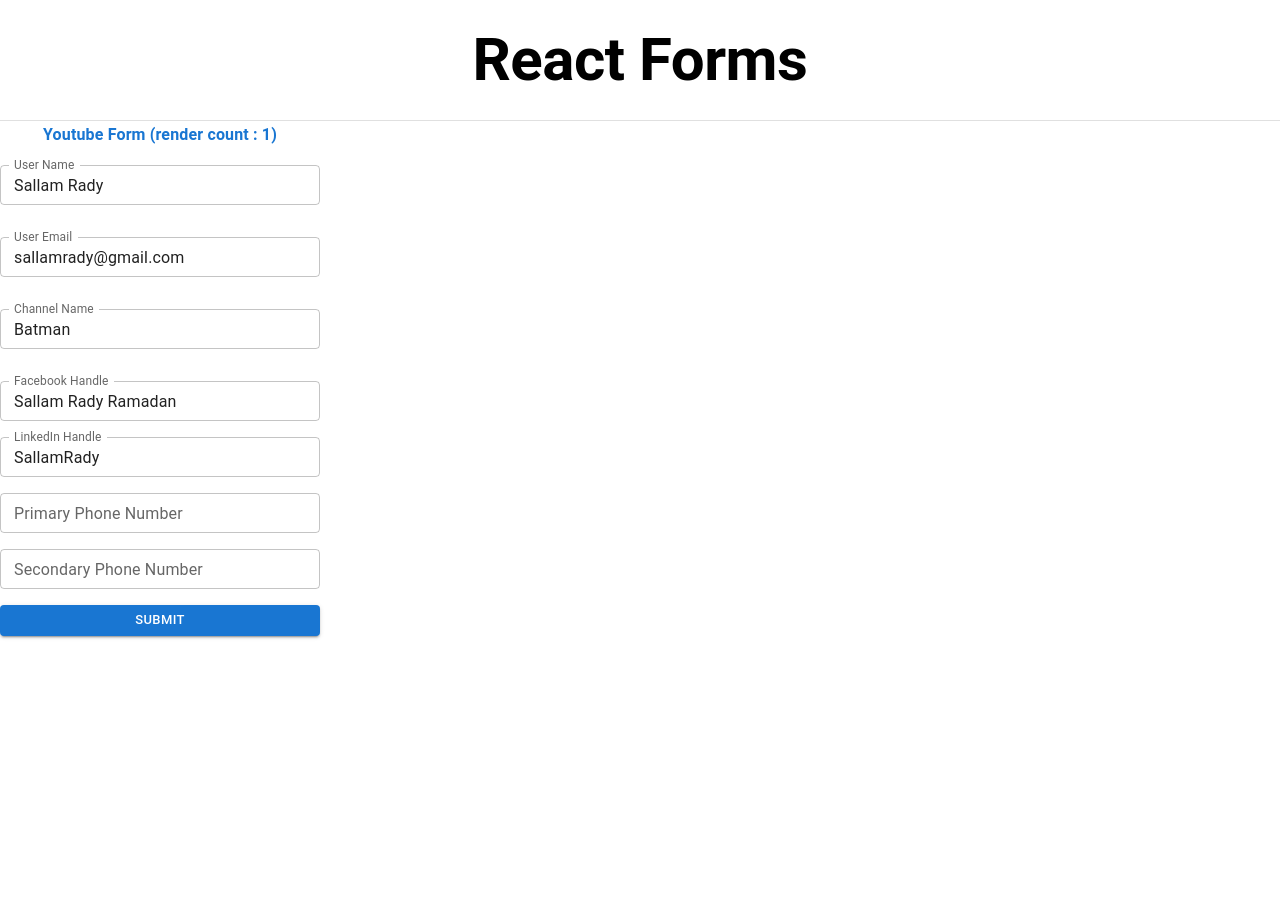
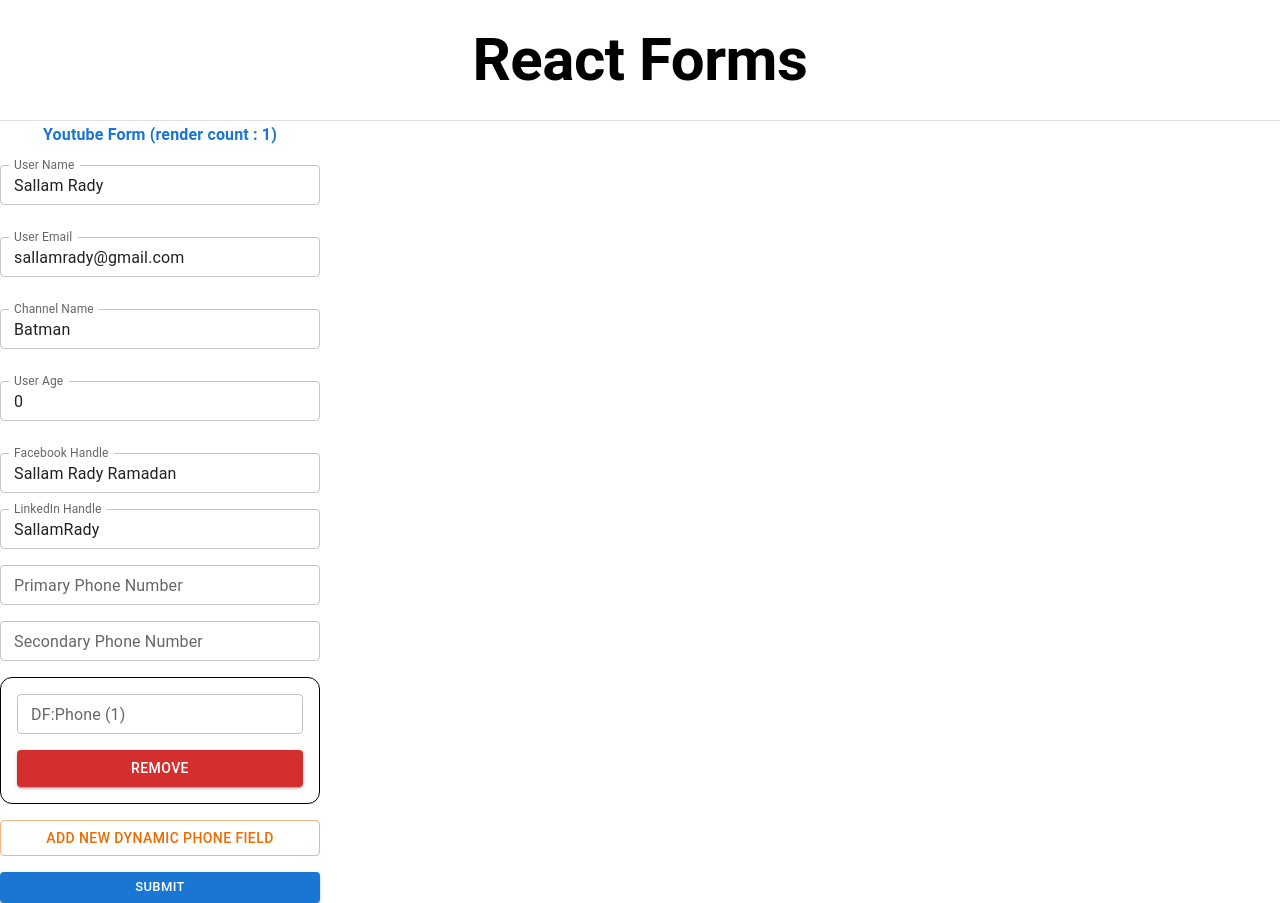
Before and after one commit to SallamRady/React-Forms, a React (Create React App) app: page / in a window 1280 px wide. Before the commit the page ends 800 px from the top, so only its background shows below. Built offline with nearby package versions, Linux system fonts and the light colour scheme.

Commit message:
dynamic fields + watch

```diff
--- a/src/components/01.YoutubeForm.tsx
+++ b/src/components/01.YoutubeForm.tsx
@@ -5,8 +5,8 @@ import {
   TextField,
   Typography,
 } from "@mui/material";
-import { useState } from "react";
-import { useForm } from "react-hook-form";
+import { useEffect, useState } from "react";
+import { useFieldArray, useForm } from "react-hook-form";
 
 let renderCounter = 0;
 
@@ -19,6 +19,8 @@ type FormType = {
     linkedIn: string;
   };
   phoneNumbers: string[];
+  phones: { number: string }[];
+  age: number;
 };
 
 export default function YoutubeForm() {
@@ -27,6 +29,9 @@ export default function YoutubeForm() {
     register, //this method handle set/get value from input controll its just take and field name.
     handleSubmit, //used to submit form
     formState, //object contains alot of props that help to manage the state of form
+    control, //for used in useFieldArray for dynamic field
+    watch, //mwthod used for watch changes in fields
+    getValues,//method used to get values of fom field/fields
   } = useForm<FormType>({
     defaultValues: {
       userName: "Sallam Rady",
@@ -37,6 +42,8 @@ export default function YoutubeForm() {
         linkedIn: "SallamRady",
       },
       phoneNumbers: ["", ""],
+      phones: [{ number: "" }],
+      age: 0,
     },
     // defaultValues: async () => {
     //   let response = await fetch(
@@ -52,9 +59,24 @@ export default function YoutubeForm() {
   });
   let { errors } = formState;
 
+  const { fields, remove, append } = useFieldArray({
+    name: "phones",
+    control,
+  });
+
   const handleSubmitForm = (data: FormType) => {
     console.log("Submitted Data::", data);
   };
+
+  useEffect(() => {
+    let watchSubscraption = watch((val) => {
+      console.log(val);
+    });
+    return () => watchSubscraption.unsubscribe();
+  }, [watch]);
+
+
+  // console.log("UseName::", watch("userName"));
 
   //note and learn what register can do
   //let { name, ref, onBlur, onChange } = register("username");
@@ -164,6 +186,21 @@ export default function YoutubeForm() {
       </FormHelperText>
 
       <TextField
+        label="User Age"
+        aria-label="user-age"
+        variant="outlined"
+        size="small"
+        {...register("age", {
+          valueAsNumber: true,
+          required: "Age is Required",
+        })}
+        error={Boolean(errors.age?.message)}
+      />
+      <FormHelperText sx={{ color: "red" }}>
+        {errors.age?.message}
+      </FormHelperText>
+
+      <TextField
         label="Facebook Handle"
         aria-label="facebook-handle"
         variant="outlined"
@@ -195,6 +232,43 @@ export default function YoutubeForm() {
         {...register("phoneNumbers.1")}
       />
 
+      {/* dynamic filed phones */}
+      {fields.map((field, index) => {
+        return (
+          <Stack
+            key={field.id}
+            spacing={2}
+            border={"1px solid"}
+            p={2}
+            borderRadius={3}
+          >
+            <TextField
+              label={`DF:Phone (${index + 1})`}
+              aria-label="DF-phone-number"
+              variant="outlined"
+              size="small"
+              {...register(`phones.${index}.number` as const)}
+            />
+            <Button
+              color="error"
+              variant="contained"
+              type="button"
+              onClick={() => remove(index)}
+            >
+              Remove
+            </Button>
+          </Stack>
+        );
+      })}
+      <Button
+        color="warning"
+        variant="outlined"
+        type="button"
+        onClick={() => append({ number: "" })}
+      >
+        Add New Dynamic Phone Field
+      </Button>
+
       <Button type="submit" variant="contained" size="small" sx={{ my: 2 }}>
         Submit
       </Button>
```
